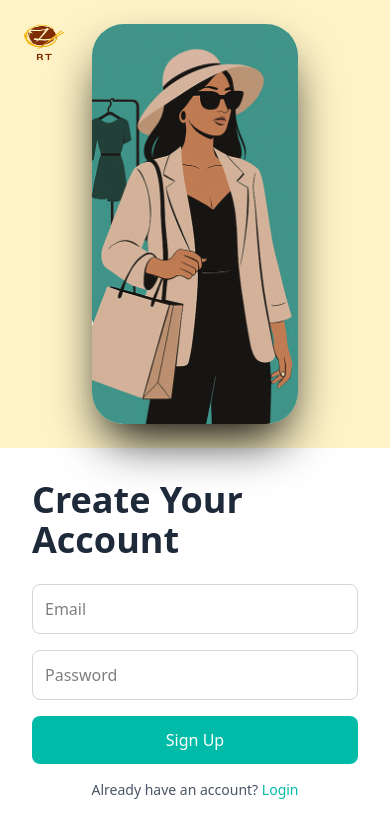
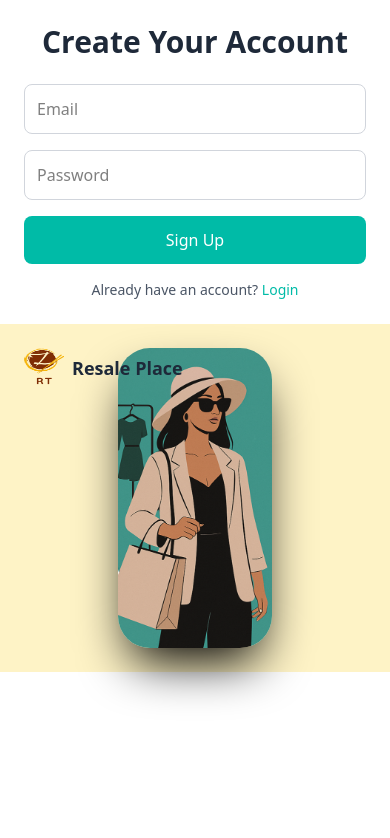
Before and after one commit to Maaztai66/Resale-Website, a React (Vite) app: page /sign in a window 390 px wide. Shown: the top 838 px of the page. Built offline with nearby package versions, Linux system fonts and the light colour scheme.

Commit message:
Update Signpage.jsx

```diff
--- a/src/login/Signpage.jsx
+++ b/src/login/Signpage.jsx
@@ -4,26 +4,25 @@ import logo from "../assets/download.png";
 
 const Signpage = () => {
   return (
-    <>
     <div className="flex flex-col md:flex-row min-h-screen">
-
-        {/* Left side */}
-        <div className="flex flex-col justify-center items-center bg-amber-100 w-full md:w-1/2 relative p-6">
+      {/* Left side - Image and Logo */}
+      <div className="flex flex-col justify-center items-center bg-amber-100 w-full md:w-1/2 relative p-6 order-2 md:order-1">
         {/* Logo */}
         <div className="absolute top-6 left-6 flex items-center gap-2">
           <img src={logo} alt="Logo" className="h-10 w-10" />
+          <span className="text-lg font-semibold text-gray-800">Resale Place</span>
         </div>
         {/* Image */}
         <img
           src={signinlady}
           alt="Sign In"
-            className="max-h-[400px] md:max-h-[500px] rounded-4xl shadow-2xl shadow-black"
+          className="max-h-[300px] md:max-h-[500px] object-contain rounded-4xl shadow-2xl shadow-black"
         />
       </div>
 
-        {/* Right side */}
-        <div className="flex flex-col justify-center items-center w-full md:w-1/2 bg-white p-8 md:p-10 rounded-l-3xl">
-          <h1 className="text-4xl md:text-5xl font-bold mb-6 text-gray-800">
+      {/* Right side - Sign Up Form */}
+      <div className="flex flex-col justify-center items-center w-full md:w-1/2 bg-white p-6 md:p-10 order-1 md:order-2">
+        <h1 className="text-3xl md:text-5xl font-bold mb-6 text-gray-800 text-center md:text-left">
           Create Your Account
         </h1>
         <form className="flex flex-col gap-4 w-full max-w-sm">
@@ -37,7 +36,7 @@ const Signpage = () => {
             placeholder="Password"
             className="p-3 border border-gray-300 rounded-lg focus:border-teal-500 focus:ring-1 focus:ring-teal-500 outline-none"
           />
-            <button className="bg-teal-500 text-white rounded-lg p-3 hover:bg-teal-600 transition duration-300 hover:scale-110">
+          <button className="bg-teal-500 text-white rounded-lg p-3 font-medium hover:bg-teal-600 transition-transform duration-200 hover:scale-105">
             Sign Up
           </button>
           <p className="text-sm text-gray-600 text-center">
@@ -49,7 +48,6 @@ const Signpage = () => {
         </form>
       </div>
     </div>
-    </>
   );
 };
 
```
Lines whose indentation alone changed are shown as unchanged.
